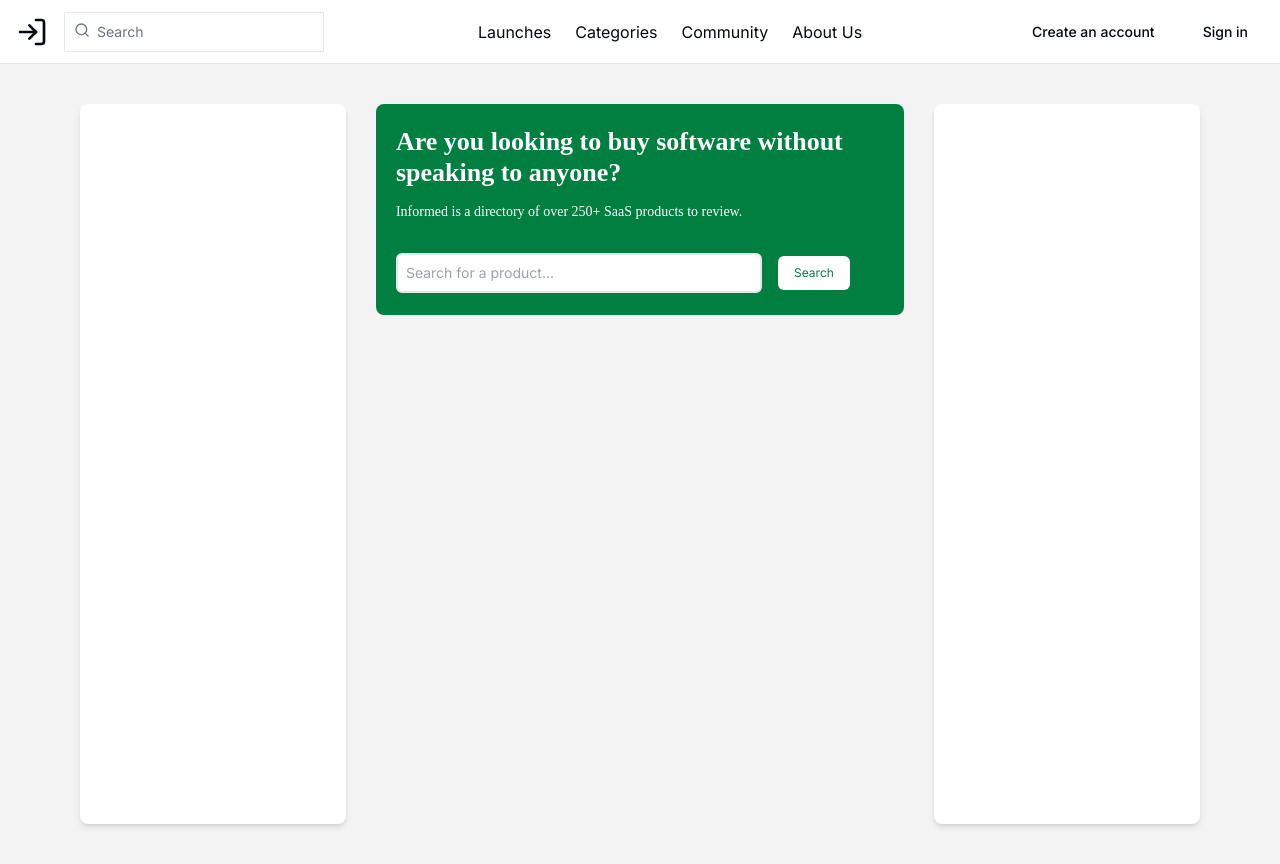
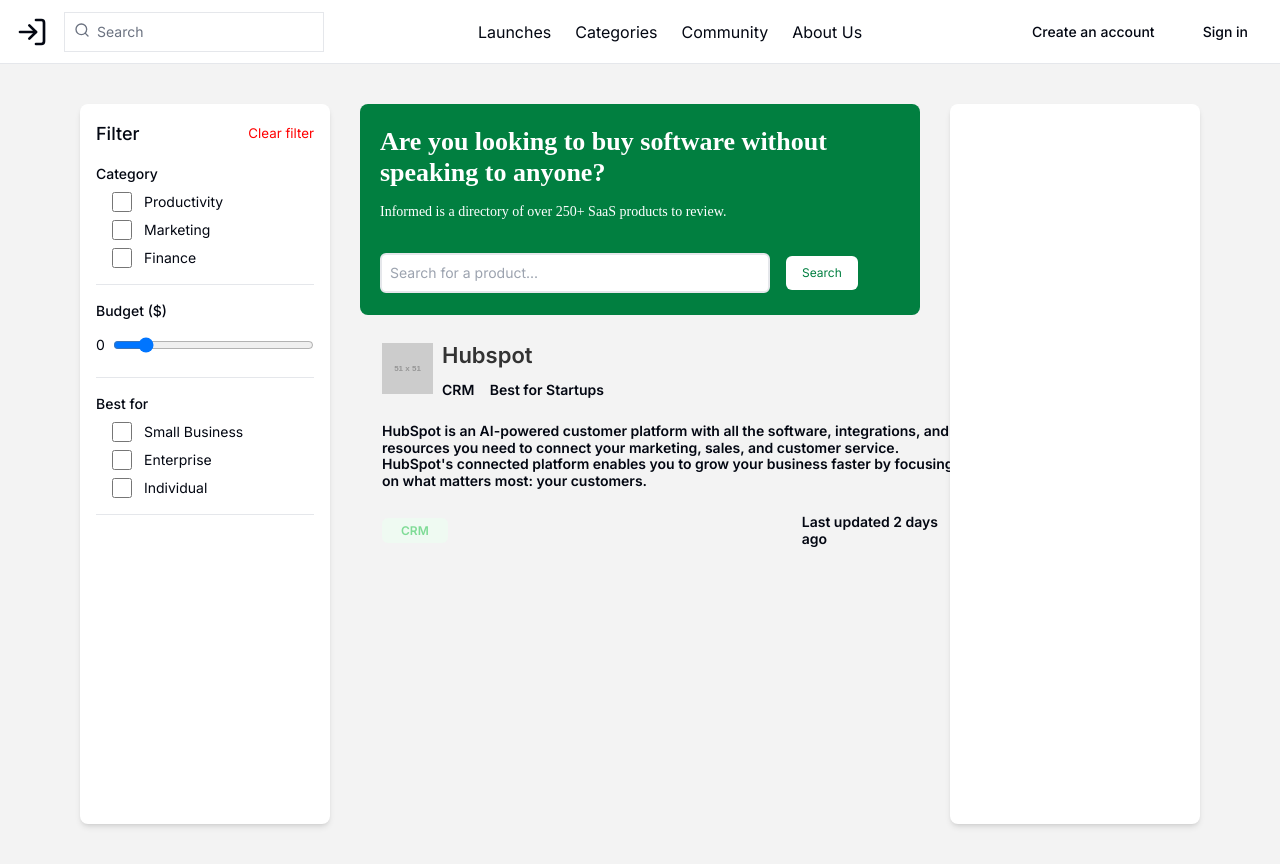
Before and after one commit to Lukaeric14/informed, a Next.js app in the folder informedai/: page / in a window 1280 px wide. Built offline with nearby package versions, Linux system fonts and the light colour scheme.

Commit message:
+filter & card components

```diff
--- a/informedai/src/app/page.js
+++ b/informedai/src/app/page.js
@@ -1,17 +1,19 @@
-import Navbar from '@/components/navBar';
 import HeroSection from '@/components/heroSection';
+import Filter from '@/components/filter'; // Added import for Filter component
+import VendorCard from '@/components/vendorCard'; // Added import for VendorCard component
 
 export default function Home() {
   return (
     <main className="h-screen w-full bg-[#F3F3F3]">
       <div className="flex flex-col h-full">
         <div className="flex-grow flex justify-center">
-          <div className="flex w-full max-w-6xl mx-20 my-10"> {/* Added my-10 for top and bottom margins */}
+          <div className="flex w-full max-w-10xl mx-20 my-10"> {/* Added my-10 for top and bottom margins */}
             <div className="w-1/4 rounded-lg p-4 shadow-md mx-15" style={{ backgroundColor: 'white' }}> {/* Left Column with 30px margins */}
-              {/* Content goes here */}
+              <Filter /> {/* Filter component inserted */}
             </div>
             <div className="w-1/2 mx-15" style={{ marginLeft: '30px', marginRight: '30px' }}> {/* Center Column with 30px margins */}
               <HeroSection /> {/* HeroSection component inserted */}
+              <VendorCard /> {/* VendorCard component inserted */}
             </div>
             <div className="w-1/4 rounded-lg p-4 shadow-md mx-15" style={{ backgroundColor: 'white' }}> {/* Right Column with 30px margins */}
               {/* Content goes here */}
--- /dev/null
+++ b/informedai/src/components/filter.jsx
@@ -0,0 +1,72 @@
+'use client';
+
+import React, { useState } from 'react';
+
+function Filter() {
+  const [budget, setBudget] = useState(0);
+
+  const handleBudgetChange = (e) => {
+    setBudget(e.target.value);
+  };
+
+  return (
+    <div className="flex flex-col space-y-4">
+      <div className="flex justify-between items-center">
+        <h2 className="text-lg font-medium text-gray-700">Filter</h2>
+        <button style={{ color: 'red', fontSize: 'smaller' }}>Clear filter</button>
+      </div>
+      <div className="flex flex-col space-y-2 border-b border-gray-300 pb-4">
+        <label htmlFor="category" className="text-sm font-medium text-gray-700">Category</label>
+        <div className="flex flex-col space-y-2 ml-4">
+          <label htmlFor="productivity" className="inline-flex items-center cursor-pointer">
+            <input id="productivity" type="checkbox" className="form-checkbox h-5 w-5 text-gray-600 transition duration-150 ease-in-out" />
+            <span className="ml-3 block text-gray-700 text-sm">Productivity</span>
+          </label>
+          <label htmlFor="marketing" className="inline-flex items-center cursor-pointer">
+            <input id="marketing" type="checkbox" className="form-checkbox h-5 w-5 text-gray-600 transition duration-150 ease-in-out" />
+            <span className="ml-3 block text-gray-700 text-sm">Marketing</span>
+          </label>
+          <label htmlFor="finance" className="inline-flex items-center cursor-pointer">
+            <input id="finance" type="checkbox" className="form-checkbox h-5 w-5 text-gray-600 transition duration-150 ease-in-out" />
+            <span className="ml-3 block text-gray-700 text-sm">Finance</span>
+          </label>
+        </div>
+      </div>
+      <div className="flex flex-col space-y-2 border-b border-gray-300 pb-4">
+        <label htmlFor="budget" className="text-sm font-medium text-gray-700">Budget ($)</label>
+        <div className="flex items-center">
+          <span id="budget-value" className="text-sm text-gray-700">{budget === "0" ? "Free" : budget}</span>
+          <input
+            id="budget"
+            name="budget"
+            type="range"
+            min="0"
+            max="1000"
+            step="100"
+            className="ml-2 w-full pl-3 pr-10 py-2 text-base border-gray-300 focus:outline-none focus:ring-indigo-500 focus:border-indigo-500 sm:text-sm rounded-md"
+            onInput={handleBudgetChange}
+          />
+        </div>
+      </div>
+      <div className="flex flex-col space-y-2 border-b border-gray-300 pb-4">
+        <label htmlFor="best-for" className="text-sm font-medium text-gray-700">Best for</label>
+        <div className="flex flex-col space-y-2 ml-4">
+          <label htmlFor="small-business" className="inline-flex items-center cursor-pointer">
+            <input id="small-business" type="checkbox" className="form-checkbox h-5 w-5 text-gray-600 transition duration-150 ease-in-out" />
+            <span className="ml-3 block text-gray-700 text-sm">Small Business</span>
+          </label>
+          <label htmlFor="enterprise" className="inline-flex items-center cursor-pointer">
+            <input id="enterprise" type="checkbox" className="form-checkbox h-5 w-5 text-gray-600 transition duration-150 ease-in-out" />
+            <span className="ml-3 block text-gray-700 text-sm">Enterprise</span>
+          </label>
+          <label htmlFor="individual" className="inline-flex items-center cursor-pointer">
+            <input id="individual" type="checkbox" className="form-checkbox h-5 w-5 text-gray-600 transition duration-150 ease-in-out" />
+            <span className="ml-3 block text-gray-700 text-sm">Individual</span>
+          </label>
+        </div>
+      </div>
+    </div>
+  );
+}
+
+export default Filter;
--- /dev/null
+++ b/informedai/src/components/vendorCard.jsx
@@ -0,0 +1,29 @@
+import React from 'react';
+
+const VendorCard = () => {
+  return (
+    <div className="h-[238px] px-[22px] py-[23px] bg-white rounded-[15px] flex-col justify-start items-start gap-6 inline-flex">
+        <div className="justify-start items-center gap-[9px] inline-flex">
+            <div className="w-[51px] h-[51px] bg-white rounded-[10px] justify-center items-center flex">
+                <img className="w-[51px] h-[51px]" src="https://via.placeholder.com/51x51" />
+            </div>
+            <div className="w-[162px] flex-col justify-start items-start gap-2 inline-flex">
+                <div className="self-stretch text-[#333333] text-[22px] font-semibold font-['Rethink Sans'] leading-relaxed">Hubspot</div>
+                <div className="self-stretch justify-between items-center inline-flex">
+                    <div className="text-gray-400 text-sm font-semibold font-['Rethink Sans'] leading-[16.80px]">CRM</div>
+                    <div className="text-gray-400 text-sm font-semibold font-['Rethink Sans'] leading-[16.80px]">Best for Startups</div>
+                </div>
+            </div>
+        </div>
+        <div className="w-[575px] text-gray-400 text-sm font-semibold font-['Rethink Sans'] leading-[16.80px]">HubSpot is an AI-powered customer platform with all the software, integrations, and resources you need to connect your marketing, sales, and customer service. HubSpot's connected platform enables you to grow your business faster by focusing on what matters most: your customers.</div>
+        <div className="w-[574px] justify-center items-center gap-[354px] inline-flex">
+            <div className="px-[19px] pt-1.5 pb-[5px] bg-[#effaf2] rounded-md justify-center items-center flex">
+                <div className="text-[#7fdb96] text-xs font-semibold font-['Rethink Sans'] leading-[14.40px]">CRM</div>
+            </div>
+            <div className="text-gray-400 text-sm font-semibold font-['Rethink Sans'] leading-[16.80px]">Last updated 2 days ago</div>
+        </div>
+    </div>
+  );
+}
+
+export default VendorCard;
--- a/informedai/tailwind.config.js
+++ b/informedai/tailwind.config.js
@@ -1,9 +1,6 @@
-/** @type {import('tailwindcss').Config} */
 module.exports = {
   content: [
-    "./src/pages/**/*.{js,ts,jsx,tsx,mdx}",
-    "./src/components/**/*.{js,ts,jsx,tsx,mdx}",
-    "./src/app/**/*.{js,ts,jsx,tsx,mdx}",
+    "./src/**/*.{js,ts,jsx,tsx,mdx}"
   ],
   theme: {
     extend: {
```
Also changed, not shown: informedai/src/app/globals.css (+4 -4 lines). Lines whose indentation alone changed are shown as unchanged.
